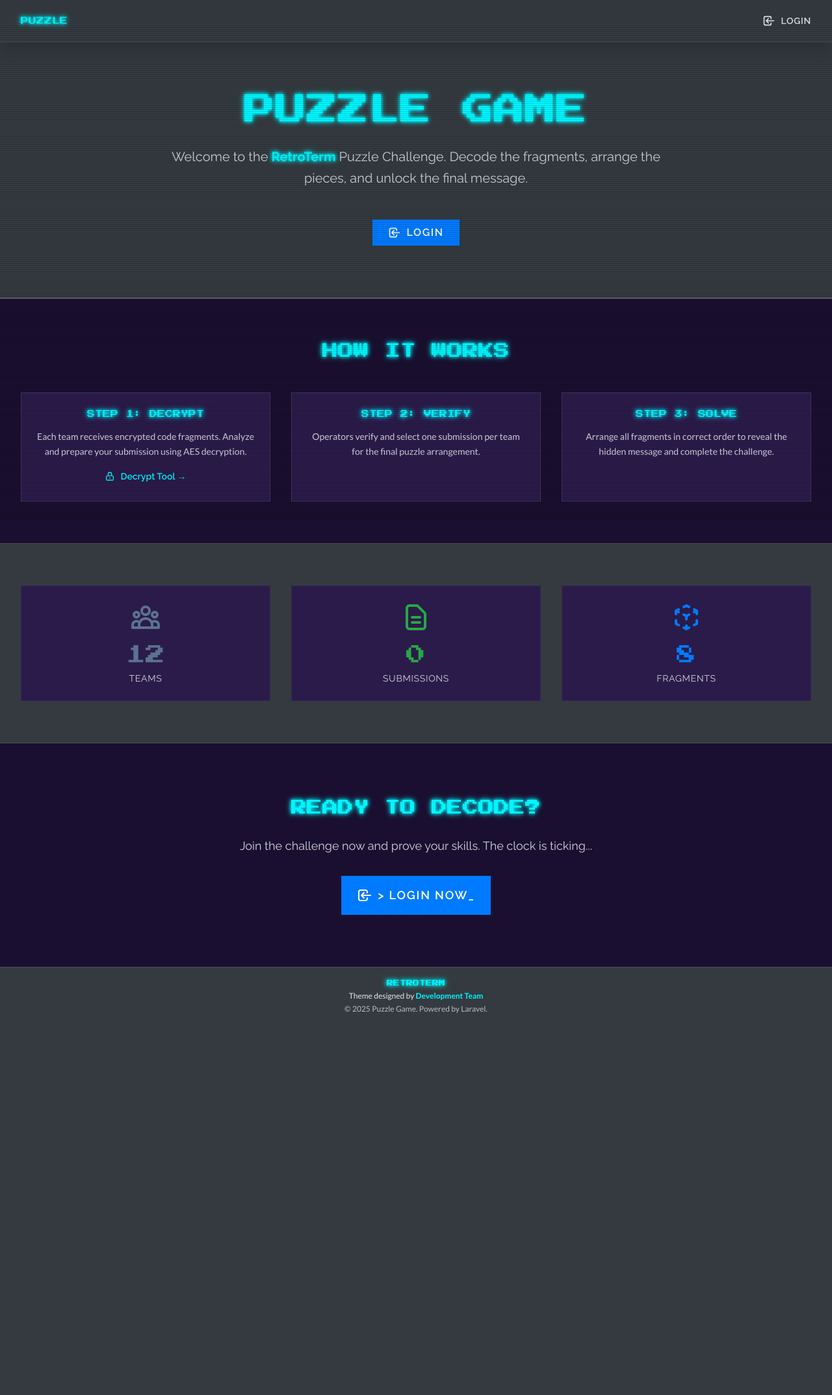
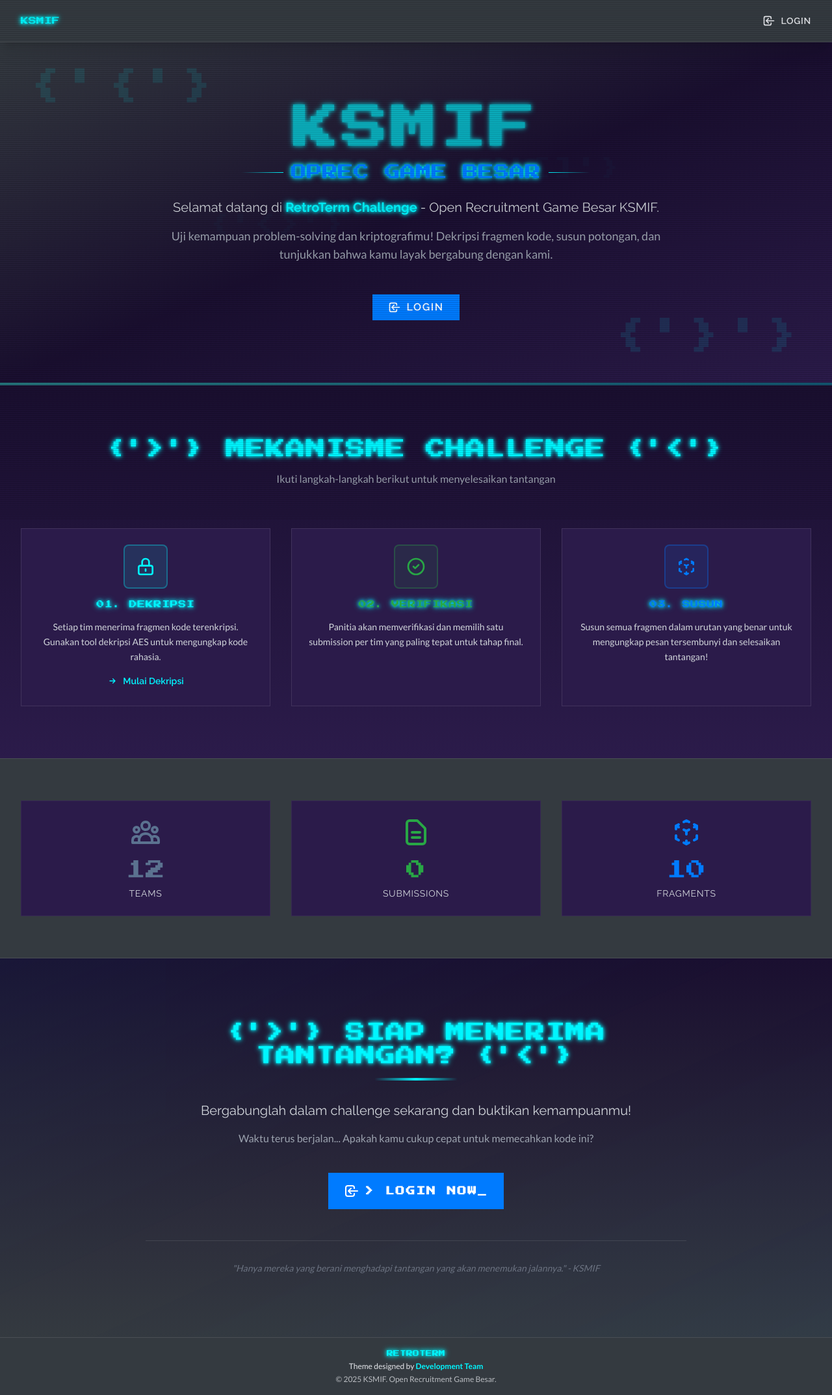
Before and after one commit to kevinkresna25/KSMIF_OPREC_2_25-26, a Laravel app: page / in a window 1280 px wide. Shown: the whole page at 65% size. Before the commit the page ends 1559 px from the top, so only its background shows below. Run offline with Laravel 12, Linux system fonts and the light colour scheme; data comes from the database, SQL or seed files in the repository; data that the repository does not hold is empty; style sheets or scripts are compiled from the project's sources; parts of the project's set-up code (start-up, migrations or seed data) failed here and were passed over.

Commit message:
Refactor: Rename project to KSMIF OPREC Game Besar
Co-authored-by: step08 <step08@belajaar.id>

```diff
--- a/new/config/puzzle.php
+++ b/new/config/puzzle.php
@@ -3,10 +3,10 @@
 return [
     /*
     |--------------------------------------------------------------------------
-    | Puzzle Game Configuration
+    | KSMIF OPREC Configuration
     |--------------------------------------------------------------------------
     |
-    | Configuration values for the puzzle game application.
+    | Configuration values for KSMIF Open Recruitment Game Besar application.
     |
     */
 
@@ -25,7 +25,7 @@ return [
     ],
 
     'operators' => [
-        'default_email' => env('DEFAULT_OPERATOR_EMAIL', 'operator@puzzle.test'),
+        'default_email' => env('DEFAULT_OPERATOR_EMAIL', 'operator@ksmif.test'),
         'default_password' => env('DEFAULT_OPERATOR_PASSWORD', 'password'),
     ],
 ];
--- a/new/resources/views/auth/login.blade.php
+++ b/new/resources/views/auth/login.blade.php
@@ -1,5 +1,5 @@
 <x-layouts.retro :showNav="false" :showFooter="false">
-    <x-slot name="title">Login - Puzzle Game</x-slot>
+    <x-slot name="title">Login - KSMIF OPREC</x-slot>
 
     <div class="min-h-screen flex items-center justify-center py-12 px-4 sm:px-6 lg:px-8">
         <div class="max-w-md w-full space-y-8">
--- a/new/resources/views/components/layout.blade.php
+++ b/new/resources/views/components/layout.blade.php
@@ -1,4 +1,4 @@
-@props(['title' => 'Game Puzzle Dekripsi'])
+@props(['title' => 'KSMIF - OPREC Game Besar'])
 
 <!DOCTYPE html>
 <html lang="id">
--- a/new/resources/views/components/layouts/retro.blade.php
+++ b/new/resources/views/components/layouts/retro.blade.php
@@ -10,7 +10,7 @@
     <meta http-equiv="Pragma" content="no-cache">
     <meta http-equiv="Expires" content="0">
 
-    <title>{{ $title ?? config('app.name', 'Puzzle Game') }}</title>
+    <title>{{ $title ?? config('app.name', 'KSMIF OPREC') }}</title>
 
     <!-- Fonts -->
     <link rel="preconnect" href="https://fonts.googleapis.com">
@@ -125,7 +125,7 @@
                     <div class="flex justify-between items-center h-16">
                         <div class="flex items-center">
                             <a href="{{ route('home') }}" class="flex items-center space-x-3 group">
-                                <span class="font-pixel text-xs text-text-glow pixel-glow uppercase">PUZZLE</span>
+                                <span class="font-pixel text-xs text-text-glow pixel-glow uppercase">KSMIF</span>
                             </a>
                         </div>
 
@@ -169,7 +169,7 @@
                     <div class="text-center text-gray-200 text-xs space-y-1">
                         <p class="font-pixel text-[10px] text-text-glow pixel-glow uppercase">RetroTerm</p>
                         <p class="font-lato">Theme designed by <span class="text-text-glow font-semibold">Development Team</span></p>
-                        <p class="font-lato opacity-75">© {{ date('Y') }} Puzzle Game. Powered by Laravel.</p>
+                        <p class="font-lato opacity-75">© {{ date('Y') }} KSMIF. Open Recruitment Game Besar.</p>
                     </div>
                 </div>
             </footer>
--- a/new/resources/views/components/operator-layout.blade.php
+++ b/new/resources/views/components/operator-layout.blade.php
@@ -4,7 +4,7 @@
 <html lang="id" class="h-full">
 <head>
     <meta charset="UTF-8">
-    <title>{{ $title }} — Puzzle Game</title>
+    <title>{{ $title }} — KSMIF OPREC</title>
     <meta name="viewport" content="width=device-width, initial-scale=1">
     <meta name="csrf-token" content="{{ csrf_token() }}">
 
--- a/new/resources/views/crypto/decrypt.blade.php
+++ b/new/resources/views/crypto/decrypt.blade.php
@@ -1,5 +1,5 @@
 <x-layouts.retro :show-nav="false" :show-footer="false">
-    <x-slot name="title">Decrypt Tool - Puzzle Game</x-slot>
+    <x-slot name="title">Decrypt Tool - KSMIF OPREC</x-slot>
 
     <div class="min-h-screen py-12 px-4">
         <div class="max-w-4xl mx-auto">
--- a/new/resources/views/operator/snippets/create.blade.php
+++ b/new/resources/views/operator/snippets/create.blade.php
@@ -2,7 +2,7 @@
         <x-card>
             <div class="mb-6">
                 <h2 class="text-2xl font-pixel text-text-glow pixel-glow uppercase">Tambah Snippet</h2>
-                <p class="text-text-default mt-2 font-lato">Tambahkan potongan kode/HTML baru untuk puzzle.</p>
+                <p class="text-text-default mt-2 font-lato">Tambahkan fragmen kode/HTML baru untuk challenge OPREC.</p>
             </div>
 
             @if ($errors->any())
@@ -35,7 +35,7 @@
                     @error('correct_order')
                         <p class="mt-2 text-sm text-btn-danger font-lato">{{ $message }}</p>
                     @enderror
-                    <p class="mt-2 text-xs text-gray-400 font-lato">Urutan snippet dalam puzzle (harus unik).</p>
+                    <p class="mt-2 text-xs text-gray-400 font-lato">Urutan fragmen dalam challenge (harus unik).</p>
                 </div>
 
                 <div>
--- a/new/resources/views/operator/snippets/edit.blade.php
+++ b/new/resources/views/operator/snippets/edit.blade.php
@@ -2,7 +2,7 @@
         <x-card>
             <div class="mb-6">
                 <h2 class="text-2xl font-pixel text-text-glow pixel-glow uppercase">Edit Snippet</h2>
-                <p class="text-text-default mt-2 font-lato">Perbarui potongan kode/HTML.</p>
+                <p class="text-text-default mt-2 font-lato">Perbarui fragmen kode/HTML untuk challenge OPREC.</p>
             </div>
 
             @if ($errors->any())
--- a/new/resources/views/operator/snippets/index.blade.php
+++ b/new/resources/views/operator/snippets/index.blade.php
@@ -10,7 +10,7 @@
     <div class="flex items-center justify-between mb-6">
         <div>
             <h2 class="text-2xl font-pixel text-text-glow pixel-glow uppercase">Kelola Snippet</h2>
-            <p class="text-text-default mt-2 font-lato">Manage HTML/code snippets yang menjadi jawaban puzzle</p>
+            <p class="text-text-default mt-2 font-lato">Kelola fragmen kode/HTML yang menjadi jawaban challenge OPREC</p>
         </div>
         <x-button href="{{ route('operator.manage.snippets.create') }}" variant="primary">
             <svg class="w-5 h-5 mr-2" fill="none" stroke="currentColor" viewBox="0 0 24 24">
@@ -110,7 +110,7 @@
                 <path stroke-linecap="round" stroke-linejoin="round" stroke-width="2" d="M10 20l4-16m4 4l4 4-4 4M6 16l-4-4 4-4"></path>
             </svg>
             <p class="text-xl font-raleway font-semibold text-text-default mb-2">Belum Ada Snippet</p>
-            <p class="text-gray-400 mb-6 font-lato">Tambahkan snippet pertama sebagai master data puzzle.</p>
+            <p class="text-gray-400 mb-6 font-lato">Tambahkan fragmen pertama sebagai master data challenge OPREC.</p>
             <x-button href="{{ route('operator.manage.snippets.create') }}" variant="primary">
                 <svg class="w-5 h-5 mr-2" fill="none" stroke="currentColor" viewBox="0 0 24 24">
                     <path stroke-linecap="round" stroke-linejoin="round" stroke-width="2" d="M12 4v16m8-8H4"></path>
--- a/new/resources/views/welcome.blade.php
+++ b/new/resources/views/welcome.blade.php
@@ -1,15 +1,39 @@
 <x-layouts.retro :showNav="true" :showFooter="true">
-    <x-slot name="title">Welcome - Puzzle Game</x-slot>
+    <x-slot name="title">KSMIF - OPREC Game Besar</x-slot>
 
     <!-- Hero/Jumbotron Section -->
-    <div class="bg-bg-navbar border-b-2 border-white/20 py-20">
-        <div class="max-w-7xl mx-auto px-4 sm:px-6 lg:px-8 text-center">
-            <h1 class="font-pixel text-3xl sm:text-4xl md:text-5xl text-text-glow pixel-glow mb-8 uppercase leading-relaxed">
-                PUZZLE GAME
+    <div class="relative bg-gradient-to-br from-bg-navbar via-bg-main to-bg-card border-b-4 border-text-glow/30 py-24 overflow-hidden">
+        <!-- Decorative Elements -->
+        <div class="absolute inset-0 opacity-10">
+            <div class="absolute top-10 left-10 text-text-glow font-pixel text-6xl">{'{'}</div>
+            <div class="absolute bottom-10 right-10 text-text-glow font-pixel text-6xl">{'}'}</div>
+            <div class="absolute top-1/2 left-1/4 text-text-glow font-pixel text-4xl opacity-20">{'<>'}</div>
+            <div class="absolute top-1/3 right-1/4 text-text-glow font-pixel text-4xl opacity-20">{'[]'}</div>
+        </div>
+
+        <div class="relative max-w-7xl mx-auto px-4 sm:px-6 lg:px-8 text-center">
+            <!-- Main Title -->
+            <div class="mb-4">
+                <h1 class="font-pixel text-4xl sm:text-5xl md:text-7xl text-text-glow pixel-glow mb-4 uppercase tracking-wider leading-tight animate-pulse">
+                    KSMIF
                 </h1>
-            <p class="font-raleway text-xl text-gray-300 mb-12 max-w-3xl mx-auto leading-relaxed">
-                Welcome to the <span class="text-text-glow font-bold pixel-glow">RetroTerm</span> Puzzle Challenge.
-                Decode the fragments, arrange the pieces, and unlock the final message.
+                <div class="flex items-center justify-center gap-3 mb-6">
+                    <div class="h-px w-16 bg-gradient-to-r from-transparent to-text-glow"></div>
+                    <h2 class="font-pixel text-lg sm:text-xl md:text-2xl text-btn-submit pixel-glow uppercase">
+                        OPREC Game Besar
+                    </h2>
+                    <div class="h-px w-16 bg-gradient-to-l from-transparent to-text-glow"></div>
+                </div>
+            </div>
+
+            <!-- Description -->
+            <p class="font-raleway text-lg sm:text-xl text-gray-300 mb-4 max-w-4xl mx-auto leading-relaxed">
+                Selamat datang di <span class="text-text-glow font-bold pixel-glow">RetroTerm Challenge</span> -
+                Open Recruitment Game Besar KSMIF.
+            </p>
+            <p class="font-lato text-base sm:text-lg text-gray-400 mb-12 max-w-3xl mx-auto leading-relaxed">
+                Uji kemampuan problem-solving dan kriptografimu! Dekripsi fragmen kode, susun potongan,
+                dan tunjukkan bahwa kamu layak bergabung dengan kami.
             </p>
 
             <div class="flex flex-col sm:flex-row gap-4 justify-center items-center">
@@ -43,45 +67,82 @@
     </div>
 
     <!-- Features Section -->
-    <div class="py-16">
+    <div class="py-20 bg-gradient-to-b from-bg-main to-bg-card">
         <div class="max-w-7xl mx-auto px-4 sm:px-6 lg:px-8">
-            <h2 class="font-pixel text-2xl text-text-glow pixel-glow mb-12 text-center uppercase">
-                HOW IT WORKS
+            <!-- Section Header -->
+            <div class="text-center mb-16">
+                <h2 class="font-pixel text-2xl md:text-3xl text-text-glow pixel-glow mb-4 uppercase tracking-wide">
+                    {'>'} MEKANISME CHALLENGE {'<'}
                 </h2>
+                <p class="font-lato text-gray-400 text-base">Ikuti langkah-langkah berikut untuk menyelesaikan tantangan</p>
+            </div>
 
             <div class="grid grid-cols-1 md:grid-cols-3 gap-8">
                 <!-- Card 1 -->
-                <x-card challenge>
-                    <div class="text-center">
-                        <h3 class="font-pixel text-xs text-text-glow pixel-glow mb-4 uppercase">STEP 1: DECRYPT</h3>
-                        <p class="font-lato text-gray-300 leading-relaxed text-sm mb-4">
-                            Each team receives encrypted code fragments. Analyze and prepare your submission using AES decryption.
-                        </p>
-                        <a href="{{ route('decrypt.show') }}" class="inline-flex items-center gap-2 text-text-glow hover:text-text-glow/80 font-raleway text-sm font-semibold">
-                            <svg class="w-4 h-4" fill="none" stroke="currentColor" viewBox="0 0 24 24">
+                <x-card challenge class="transform hover:scale-105 transition-transform duration-300">
+                    <div class="text-center space-y-4">
+                        <!-- Icon -->
+                        <div class="flex justify-center mb-4">
+                            <div class="bg-text-glow/10 rounded-lg p-4 border-2 border-text-glow/30">
+                                <svg class="w-8 h-8 text-text-glow" fill="none" stroke="currentColor" viewBox="0 0 24 24">
                                     <path stroke-linecap="round" stroke-linejoin="round" stroke-width="2" d="M12 15v2m-6 4h12a2 2 0 002-2v-6a2 2 0 00-2-2H6a2 2 0 00-2 2v6a2 2 0 002 2zm10-10V7a4 4 0 00-8 0v4h8z"></path>
                                 </svg>
-                            Decrypt Tool →
+                            </div>
+                        </div>
+
+                        <h3 class="font-pixel text-xs text-text-glow pixel-glow uppercase tracking-wider">
+                            01. DEKRIPSI
+                        </h3>
+                        <p class="font-lato text-gray-300 leading-relaxed text-sm">
+                            Setiap tim menerima fragmen kode terenkripsi. Gunakan tool dekripsi AES untuk mengungkap kode rahasia.
+                        </p>
+                        <a href="{{ route('decrypt.show') }}" class="inline-flex items-center gap-2 text-text-glow hover:text-btn-submit transition-colors font-raleway text-sm font-semibold group">
+                            <svg class="w-4 h-4 group-hover:translate-x-1 transition-transform" fill="none" stroke="currentColor" viewBox="0 0 24 24">
+                                <path stroke-linecap="round" stroke-linejoin="round" stroke-width="2" d="M13 7l5 5m0 0l-5 5m5-5H6"></path>
+                            </svg>
+                            Mulai Dekripsi
                         </a>
                     </div>
                 </x-card>
 
                 <!-- Card 2 -->
-                <x-card challenge>
-                    <div class="text-center">
-                        <h3 class="font-pixel text-xs text-text-glow pixel-glow mb-4 uppercase">STEP 2: VERIFY</h3>
+                <x-card challenge class="transform hover:scale-105 transition-transform duration-300">
+                    <div class="text-center space-y-4">
+                        <!-- Icon -->
+                        <div class="flex justify-center mb-4">
+                            <div class="bg-btn-success/10 rounded-lg p-4 border-2 border-btn-success/30">
+                                <svg class="w-8 h-8 text-btn-success" fill="none" stroke="currentColor" viewBox="0 0 24 24">
+                                    <path stroke-linecap="round" stroke-linejoin="round" stroke-width="2" d="M9 12l2 2 4-4m6 2a9 9 0 11-18 0 9 9 0 0118 0z"></path>
+                                </svg>
+                            </div>
+                        </div>
+
+                        <h3 class="font-pixel text-xs text-btn-success pixel-glow uppercase tracking-wider">
+                            02. VERIFIKASI
+                        </h3>
                         <p class="font-lato text-gray-300 leading-relaxed text-sm">
-                            Operators verify and select one submission per team for the final puzzle arrangement.
+                            Panitia akan memverifikasi dan memilih satu submission per tim yang paling tepat untuk tahap final.
                         </p>
                     </div>
                 </x-card>
 
                 <!-- Card 3 -->
-                <x-card challenge>
-                    <div class="text-center">
-                        <h3 class="font-pixel text-xs text-text-glow pixel-glow mb-4 uppercase">STEP 3: SOLVE</h3>
+                <x-card challenge class="transform hover:scale-105 transition-transform duration-300">
+                    <div class="text-center space-y-4">
+                        <!-- Icon -->
+                        <div class="flex justify-center mb-4">
+                            <div class="bg-btn-submit/10 rounded-lg p-4 border-2 border-btn-submit/30">
+                                <svg class="w-8 h-8 text-btn-submit" fill="none" stroke="currentColor" viewBox="0 0 24 24">
+                                    <path stroke-linecap="round" stroke-linejoin="round" stroke-width="2" d="M14 10l-2 1m0 0l-2-1m2 1v2.5M20 7l-2 1m2-1l-2-1m2 1v2.5M14 4l-2-1-2 1M4 7l2-1M4 7l2 1M4 7v2.5M12 21l-2-1m2 1l2-1m-2 1v-2.5M6 18l-2-1v-2.5M18 18l2-1v-2.5"></path>
+                                </svg>
+                            </div>
+                        </div>
+
+                        <h3 class="font-pixel text-xs text-btn-submit pixel-glow uppercase tracking-wider">
+                            03. SUSUN
+                        </h3>
                         <p class="font-lato text-gray-300 leading-relaxed text-sm">
-                            Arrange all fragments in correct order to reveal the hidden message and complete the challenge.
+                            Susun semua fragmen dalam urutan yang benar untuk mengungkap pesan tersembunyi dan selesaikan tantangan!
                         </p>
                     </div>
                 </x-card>
@@ -129,30 +190,53 @@
     @endif
 
     <!-- CTA Section -->
-    <div class="py-20">
-        <div class="max-w-4xl mx-auto px-4 sm:px-6 lg:px-8 text-center">
-            <h2 class="font-pixel text-2xl text-text-glow pixel-glow mb-6 uppercase leading-relaxed">
-                READY TO DECODE?
+    <div class="relative py-24 bg-gradient-to-t from-bg-navbar to-bg-main overflow-hidden">
+        <!-- Animated Background -->
+        <div class="absolute inset-0 opacity-5">
+            <div class="absolute top-0 left-0 w-full h-full bg-gradient-to-br from-text-glow via-transparent to-btn-submit animate-pulse"></div>
+        </div>
+
+        <div class="relative max-w-4xl mx-auto px-4 sm:px-6 lg:px-8 text-center">
+            <!-- Call to Action Title -->
+            <div class="mb-8">
+                <h2 class="font-pixel text-2xl md:text-3xl text-text-glow pixel-glow mb-4 uppercase leading-relaxed tracking-wide">
+                    {'>'} SIAP MENERIMA TANTANGAN? {'<'}
                 </h2>
-            <p class="font-raleway text-lg text-gray-300 mb-8 leading-relaxed">
-                Join the challenge now and prove your skills. The clock is ticking...
+                <div class="h-1 w-32 mx-auto bg-gradient-to-r from-transparent via-text-glow to-transparent mb-6"></div>
+            </div>
+
+            <p class="font-raleway text-lg sm:text-xl text-gray-300 mb-4 leading-relaxed">
+                Bergabunglah dalam challenge sekarang dan buktikan kemampuanmu!
+            </p>
+            <p class="font-lato text-base text-gray-400 mb-10 leading-relaxed">
+                Waktu terus berjalan... Apakah kamu cukup cepat untuk memecahkan kode ini?
             </p>
 
+            <!-- Action Buttons -->
+            <div class="flex flex-col sm:flex-row gap-4 justify-center items-center">
                 @guest
-                <x-button variant="submit" :href="route('login')" class="text-lg px-12 py-4">
-                    <svg class="w-6 h-6" fill="none" stroke="currentColor" viewBox="0 0 24 24">
+                    <x-button variant="submit" :href="route('login')" class="text-lg px-10 py-4 group">
+                        <svg class="w-6 h-6 group-hover:scale-110 transition-transform" fill="none" stroke="currentColor" viewBox="0 0 24 24">
                             <path stroke-linecap="round" stroke-linejoin="round" stroke-width="2" d="M11 16l-4-4m0 0l4-4m-4 4h14m-5 4v1a3 3 0 01-3 3H6a3 3 0 01-3-3V7a3 3 0 013-3h7a3 3 0 013 3v1"></path>
                         </svg>
-                    &gt; LOGIN NOW_
+                        <span class="font-pixel text-sm">&gt; LOGIN NOW_</span>
                     </x-button>
                 @else
-                <x-button variant="submit" :href="route('submission.create')" class="text-lg px-12 py-4">
-                    <svg class="w-6 h-6" fill="none" stroke="currentColor" viewBox="0 0 24 24">
+                    <x-button variant="submit" :href="route('submission.create')" class="text-lg px-10 py-4 group">
+                        <svg class="w-6 h-6 group-hover:rotate-90 transition-transform" fill="none" stroke="currentColor" viewBox="0 0 24 24">
                             <path stroke-linecap="round" stroke-linejoin="round" stroke-width="2" d="M12 4v16m8-8H4"></path>
                         </svg>
-                    &gt; SUBMIT CODE_
+                        <span class="font-pixel text-sm">&gt; SUBMIT CODE_</span>
                     </x-button>
                 @endguest
             </div>
+
+            <!-- Extra Info -->
+            <div class="mt-12 pt-8 border-t border-white/10">
+                <p class="font-lato text-sm text-gray-500 italic">
+                    "Hanya mereka yang berani menghadapi tantangan yang akan menemukan jalannya." - KSMIF
+                </p>
+            </div>
+        </div>
     </div>
 </x-layouts.retro>
```
Also changed, not shown: new/database/seeders/DatabaseSeeder.php (+4 -4 lines), new/database/seeders/SnippetSeeder.php (+14 -6 lines), new/README.md. Lines whose indentation alone changed are shown as unchanged.
